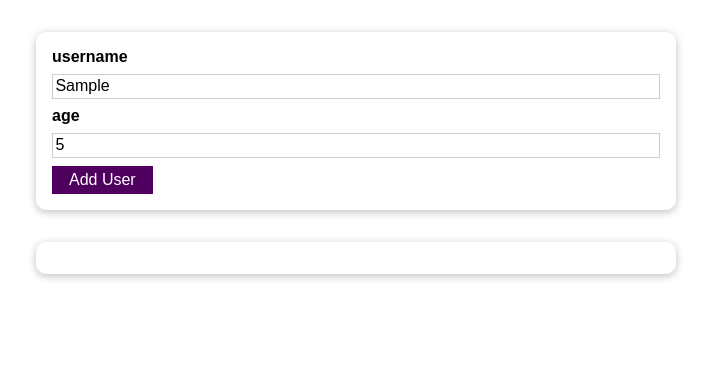
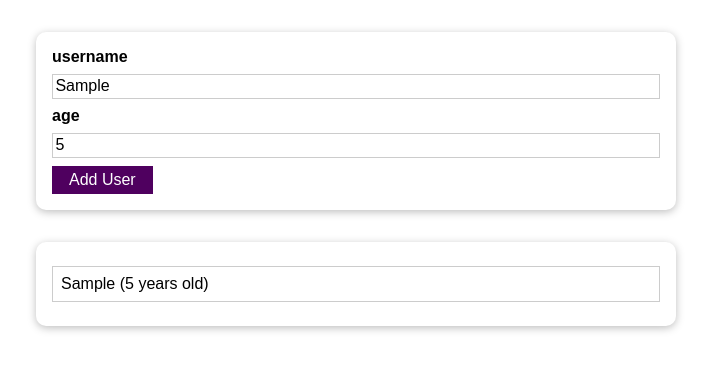
Before and after one commit to wantop1/react-complete-guide, a React (Create React App) app: page / in a window 1280 px wide. Both pictures are taken after typing "Sample", "5" into the empty fields and a click on the button "Add User". Shown: the top 370 px of the page, without its empty margins (284-995 px from the left). Built offline with nearby package versions, Linux system fonts and the light colour scheme.

Commit message:
feat : userList state

```diff
--- a/src/App.js
+++ b/src/App.js
@@ -1,12 +1,21 @@
-import React from "react";
+import React, { useState } from "react";
 import AddUser from "./components/Users/AddUser";
 import UserList from "./components/Users/UserList";
 
 function App() {
+  const [userList, setUserList] = useState([]);
+  const addUserHandler = (username, userAge) => {
+    setUserList((prevUserList) => {
+      return [
+        ...prevUserList,
+        { name: username, age: userAge, id: Math.random().toString() },
+      ];
+    });
+  };
   return (
     <div>
-      <AddUser />
-      <UserList users={[]} />
+      <AddUser onAddUser={addUserHandler} />
+      <UserList users={userList} />
     </div>
   );
 }
--- a/src/components/Users/AddUser.js
+++ b/src/components/Users/AddUser.js
@@ -26,7 +26,7 @@
       return;
     }
 
-    console.log(enteredUsername, enteredAge);
+    props.onAddUser(enteredUsername, enteredAge);
   };
   return (
     <Card className={classes.input}>
--- a/src/components/Users/UserList.js
+++ b/src/components/Users/UserList.js
@@ -1,17 +1,17 @@
 import React from "react";
 import Card from "../UI/Card";
-import classes from './UserList.module.css';
+import classes from "./UserList.module.css";
 
 const UserList = (props) => {
   return (
-    <Card className = {classes.users}>
-    <ul>
-      {props.users.map((user) => (
-        <li>
-          {user.username} ({user.age} years old)
-        </li>
-      ))}
-    </ul>
+    <Card className={classes.users}>
+      <ul>
+        {props.users.map((user) => (
+          <li key={user.id}>
+            {user.name} ({user.age} years old)
+          </li>
+        ))}
+      </ul>
     </Card>
   );
 };
```
